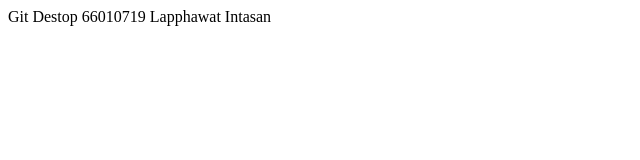
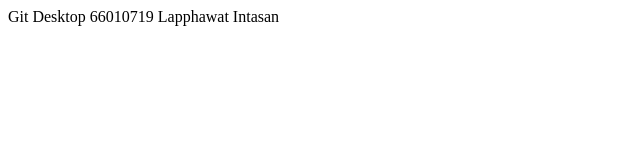
Before and after one commit to job19132/git101, a plain HTML site: page index.html in a window 1280 px wide. Shown: the full height of the page, 0-640 px from the left. Drawn offline with Linux system fonts and the light colour scheme.

Commit message:
Update index.html

```diff
--- a/index.html
+++ b/index.html
@@ -6,6 +6,6 @@
     <title>Document</title>
 </head>
 <body>
-    Git Destop 66010719 Lapphawat Intasan
+    Git Desktop 66010719 Lapphawat Intasan
 </body>
 </html>
```
